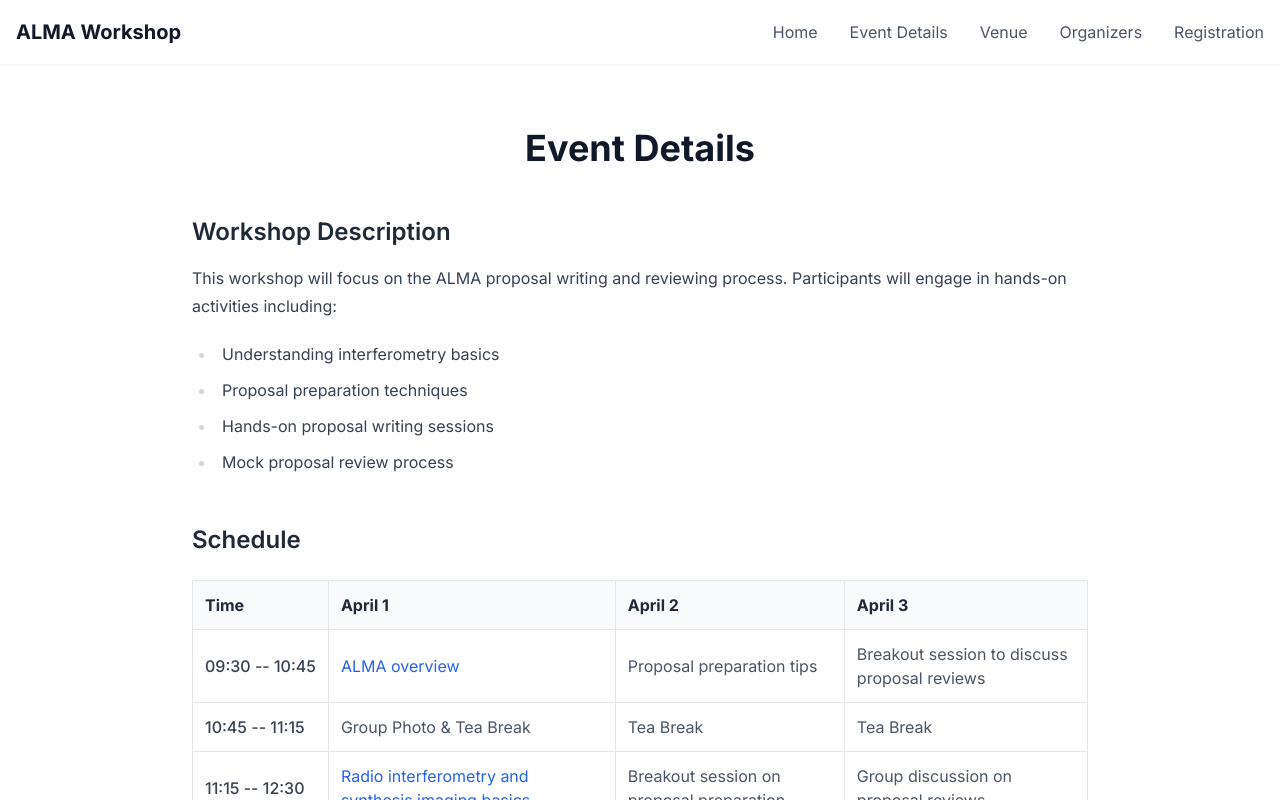
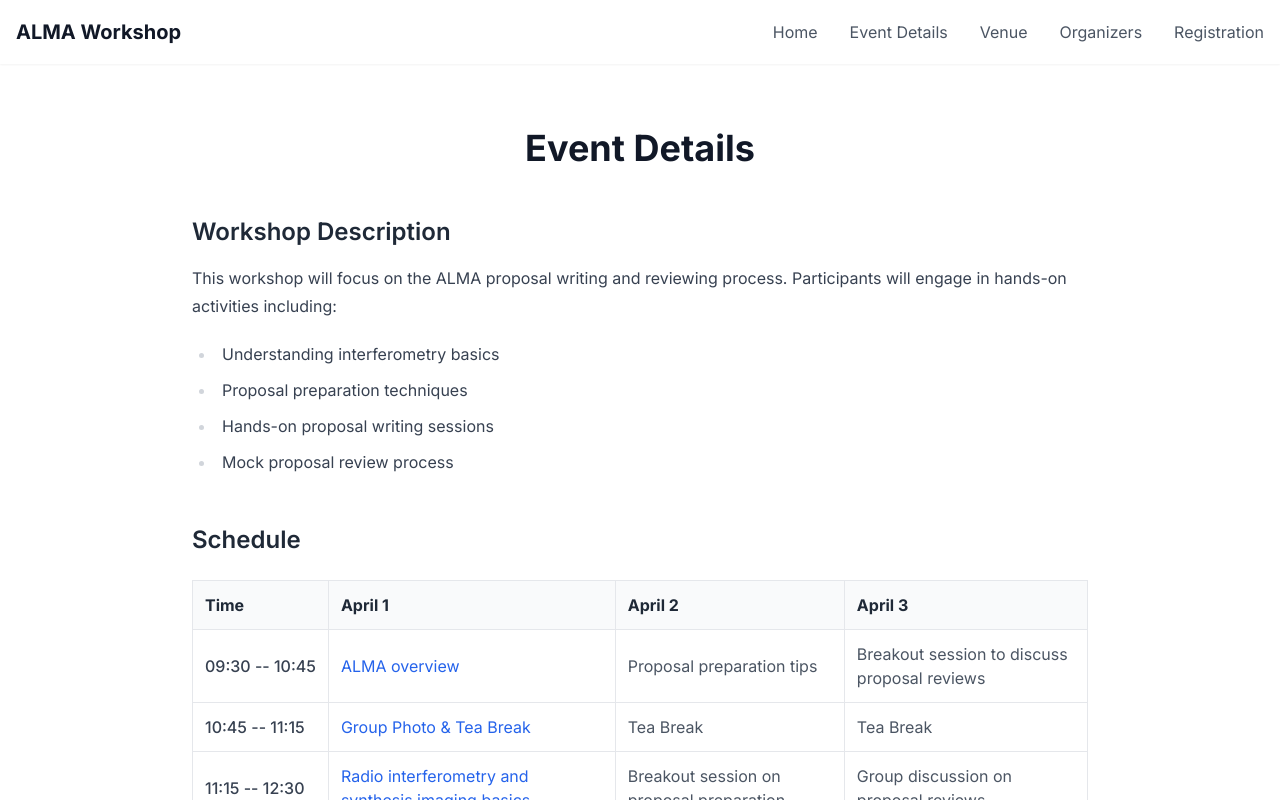
Before and after one commit to mars-knowsnothing/alma-workshop, a Next.js app: page /details in a window 1280 px wide. Shown: the top 800 px of the page. Built offline with nearby package versions, Linux system fonts and the light colour scheme.

Commit message:
1. add group photo

```diff
--- a/src/app/details/page.tsx
+++ b/src/app/details/page.tsx
@@ -8,7 +8,7 @@ export default function Details() {
     },
     {
       time: "10:45 -- 11:15",
-      day1: "Group Photo & Tea Break",
+      day1: <a href="/group_photo.png" target="_blank" rel="noopener noreferrer" className="text-blue-600 hover:text-blue-800 hover:underline">Group Photo & Tea Break</a>,
       day2: "Tea Break",
       day3: "Tea Break"
     },
```
Also changed, not shown: 1 other file (tests, documents, lock files or other folders).
